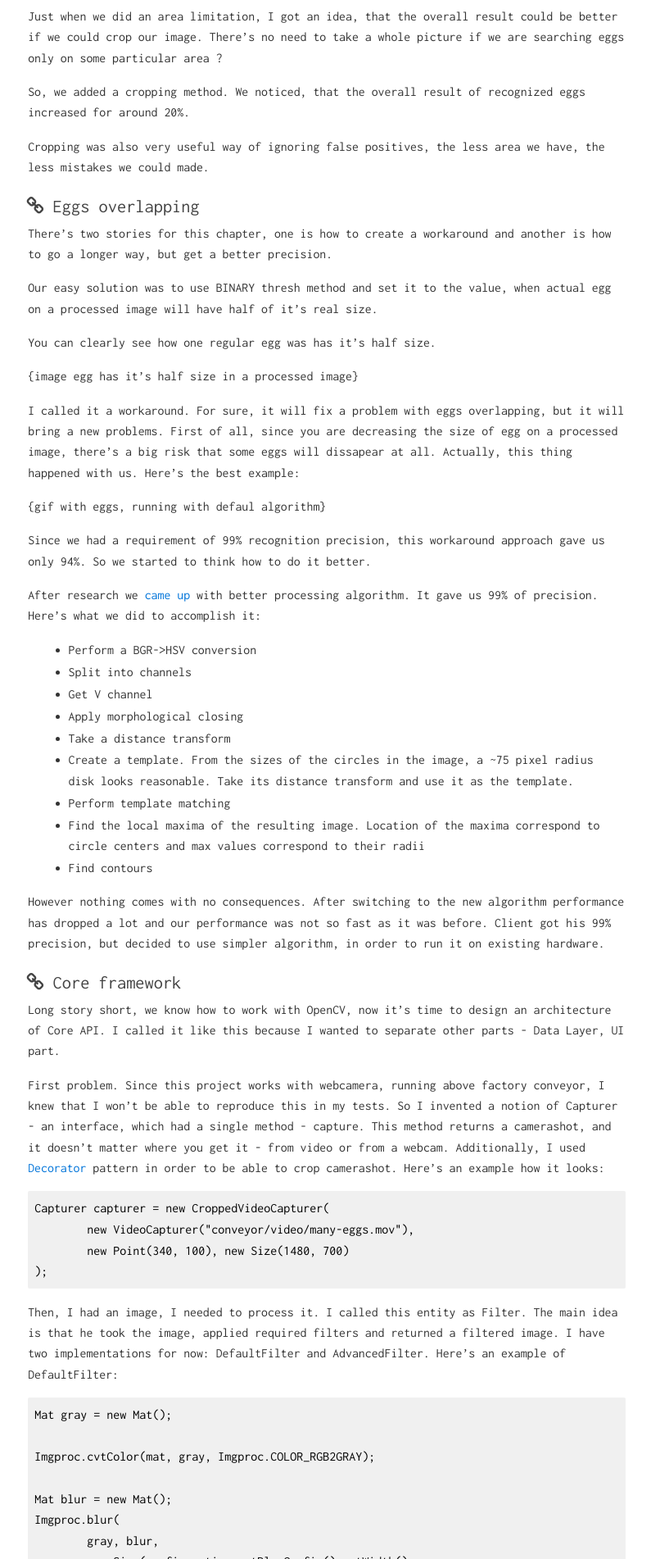
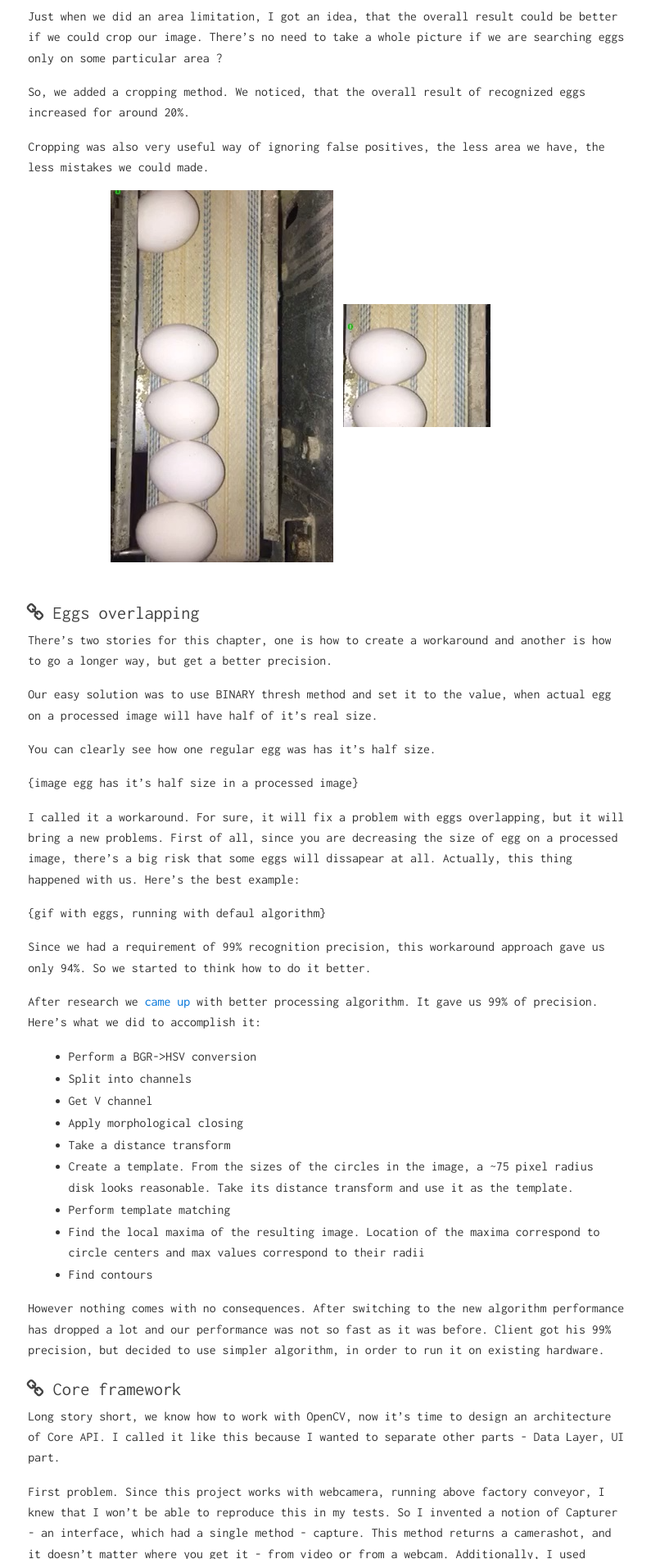
Before and after one commit to ivanursul/ivanursul, a Jekyll site: the page built from _posts/2017-08-03-counting-eggs-design.markdown, in a window 1280 px wide. Shown: the part 3731-5633 px from the top of the page at 82% size, without its empty margins (241-1036 px from the left). Built offline with Jekyll 4.4.1, drawn with Linux system fonts in a browser that asks for light colours; comment, search, counter and statistics services are not loaded.

Commit message:
Added cropping image

```diff
--- a/_posts/2017-08-03-counting-eggs-design.markdown
+++ b/_posts/2017-08-03-counting-eggs-design.markdown
@@ -74,6 +74,8 @@ Just when we did an area limitation, I got an idea, that the overall result coul
 So, we added a cropping method. We noticed, that the overall result of recognized eggs increased for around 20%.
 
 Cropping was also very useful way of ignoring false positives, the less area we have, the less mistakes we could made.
+
+![](assets/images/egg-project/crop.png){: .center-image }
 
 ### <a href="#" name=""><i class="fa fa-link anchor" aria-hidden="true"></i></a> Eggs overlapping
 
```
Also changed, not shown: assets/images/egg-project/crop.png (added).
